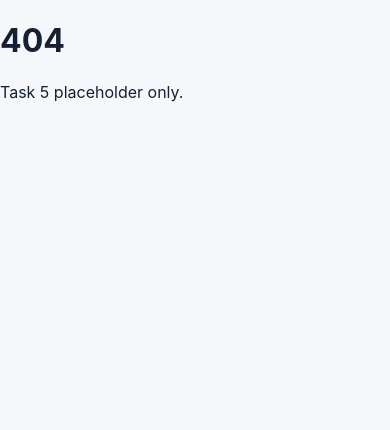
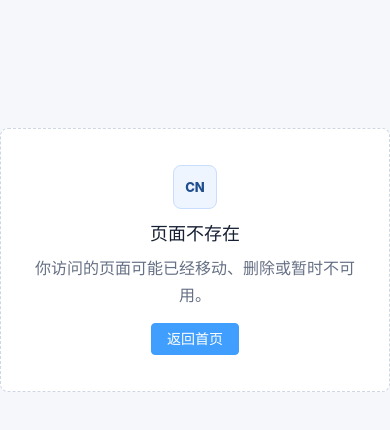
Before and after one commit to tianpeng-dev/CodeNest, a Vue app: page /404 in a window 390 px wide. Before the commit this address had no page. Shown: the top 430 px of the page. Built offline with nearby package versions, Linux system fonts and the light colour scheme; what axios-mock-adapter would draw is missing.

Commit message:
test: add responsive smoke verification

```diff
--- a/src/app/head.ts
+++ b/src/app/head.ts
@@ -3,7 +3,7 @@ const siteName = 'CodeNest';
 export function setPageTitle(title?: string) {
   if (typeof document === 'undefined') return;
 
-  document.title = title ? `${title} | ${siteName}` : siteName;
+  document.title = title ? `${title} - ${siteName}` : siteName;
 }
 
 export function setPageDescription(description: string) {
--- a/src/app/router.ts
+++ b/src/app/router.ts
@@ -1,11 +1,12 @@
 import { createRouter, createWebHistory } from 'vue-router';
 import { canAccessRoute, type RouteAccess } from './permissions';
-import { setPageTitle } from './head';
+import { setPageDescription, setPageTitle } from './head';
 import { useAuthStore } from '@/stores/auth.store';
 
 declare module 'vue-router' {
   interface RouteMeta {
     access?: RouteAccess;
+    description?: string;
     title?: string;
   }
 }
@@ -30,25 +31,41 @@ export const router = createRouter({
           path: '',
           name: 'home',
           component: () => import('@/pages/public/HomePage.vue'),
-          meta: { access: 'public', title: '首页' },
+          meta: {
+            access: 'public',
+            title: '首页',
+            description: 'CodeNest 技术社区首页，发现推荐博客、热门讨论和创作者内容。',
+          },
         },
         {
           path: 'search',
           name: 'search',
           component: () => import('@/pages/public/SearchPage.vue'),
-          meta: { access: 'public', title: '搜索' },
+          meta: {
+            access: 'public',
+            title: '搜索',
+            description: '搜索 CodeNest 技术文章、分类和社区讨论。',
+          },
         },
         {
           path: 'category/:slug',
           name: 'category',
           component: () => import('@/pages/public/CategoryPage.vue'),
-          meta: { access: 'public', title: '分类' },
+          meta: {
+            access: 'public',
+            title: '分类',
+            description: '浏览 CodeNest 分类频道下的精选技术内容。',
+          },
         },
         {
           path: 'post/:id',
           name: 'post-detail',
           component: () => import('@/pages/public/PostDetailPage.vue'),
-          meta: { access: 'public', title: '帖子详情' },
+          meta: {
+            access: 'public',
+            title: '帖子详情',
+            description: '阅读 CodeNest 技术文章详情、评论和作者动态。',
+          },
         },
         {
           path: 'u/:id',
@@ -166,7 +183,11 @@ export const router = createRouter({
       path: '/login',
       name: 'login',
       component: () => import('@/pages/auth/LoginPage.vue'),
-      meta: { access: 'public', title: '登录' },
+      meta: {
+        access: 'public',
+        title: '登录',
+        description: '登录 CodeNest，进入创作中心、通知和私信。',
+      },
     },
     {
       path: '/register',
@@ -184,7 +205,11 @@ export const router = createRouter({
       path: '/404',
       name: 'not-found',
       component: () => import('@/pages/errors/NotFoundPage.vue'),
-      meta: { access: 'public', title: '页面不存在' },
+      meta: {
+        access: 'public',
+        title: '页面不存在',
+        description: '当前 CodeNest 页面不存在或已经移动。',
+      },
     },
     {
       path: '/:pathMatch(.*)*',
@@ -223,4 +248,7 @@ router.beforeEach(async (to) => {
 
 router.afterEach((to) => {
   setPageTitle(to.meta.title);
+  setPageDescription(
+    to.meta.description ?? 'CodeNest 技术社区，连接创作者、读者与高质量技术讨论。',
+  );
 });
--- a/src/layouts/AdminLayout.vue
+++ b/src/layouts/AdminLayout.vue
@@ -77,7 +77,7 @@ const displayName = computed(() => authStore.currentUser?.displayName ?? '管理
   padding: 28px;
 }
 
-@media (max-width: 760px) {
+@media (max-width: 900px) {
   .admin-layout {
     display: block;
   }
--- a/src/layouts/UserCenterLayout.vue
+++ b/src/layouts/UserCenterLayout.vue
@@ -68,7 +68,7 @@ const activePath = computed(() => route.path);
   padding: 28px;
 }
 
-@media (max-width: 760px) {
+@media (max-width: 900px) {
   .creator-layout {
     display: block;
   }
--- a/src/modules/admin/AdminTablePage.vue
+++ b/src/modules/admin/AdminTablePage.vue
@@ -152,8 +152,9 @@ watch(
         </template>
       </el-table-column>
 
-      <el-table-column v-if="actions.length" label="操作" width="210" fixed="right">
+      <el-table-column v-if="actions.length" label="操作" min-width="210">
         <template #default="{ row }">
+          <div class="admin-table-page__actions">
             <el-button
               v-for="action in actions"
               :key="action.label"
@@ -164,6 +165,7 @@ watch(
             >
               {{ action.label }}
             </el-button>
+          </div>
         </template>
       </el-table-column>
     </el-table>
@@ -216,6 +218,16 @@ watch(
   width: 100%;
 }
 
+.admin-table-page__actions {
+  display: flex;
+  flex-wrap: wrap;
+  gap: 8px;
+}
+
+.admin-table-page__actions :deep(.el-button) {
+  margin-left: 0;
+}
+
 .admin-table-page__footer {
   display: flex;
   align-items: center;
--- a/src/pages/creator/CreatorCommentsPage.vue
+++ b/src/pages/creator/CreatorCommentsPage.vue
@@ -70,9 +70,11 @@ onMounted(loadComments);
         <el-table-column label="时间" width="150">
           <template #default="{ row }">{{ formatDate(row.createdAt) }}</template>
         </el-table-column>
-        <el-table-column label="操作" width="110" fixed="right">
+        <el-table-column label="操作" min-width="110">
           <template #default="{ row }">
-            <el-button text type="danger" @click="removeComment(row)">删除</el-button>
+            <div class="table-actions">
+              <el-button text type="danger" @click="removeComment(row)">删除</el-button>
+            </div>
           </template>
         </el-table-column>
       </el-table>
@@ -144,6 +146,16 @@ onMounted(loadComments);
   color: #667085;
 }
 
+.table-actions {
+  display: flex;
+  flex-wrap: wrap;
+  gap: 8px;
+}
+
+.table-actions :deep(.el-button) {
+  margin-left: 0;
+}
+
 @media (max-width: 700px) {
   .page-header {
     align-items: flex-start;
--- a/src/pages/creator/CreatorPostsPage.vue
+++ b/src/pages/creator/CreatorPostsPage.vue
@@ -108,8 +108,9 @@ onMounted(loadPosts);
         <el-table-column label="更新" width="130">
           <template #default="{ row }">{{ formatDate(row.updatedAt) }}</template>
         </el-table-column>
-        <el-table-column label="操作" width="160" fixed="right">
+        <el-table-column label="操作" min-width="160">
           <template #default="{ row }">
+            <div class="table-actions">
               <RouterLink v-if="row.status !== 'deleted'" :to="`/post/${row.id}`">
                 <el-button text :icon="View">查看</el-button>
               </RouterLink>
@@ -122,6 +123,7 @@ onMounted(loadPosts);
               >
                 删除
               </el-button>
+            </div>
           </template>
         </el-table-column>
       </el-table>
@@ -227,6 +229,16 @@ onMounted(loadPosts);
   font-size: 13px;
 }
 
+.table-actions {
+  display: flex;
+  flex-wrap: wrap;
+  gap: 8px;
+}
+
+.table-actions :deep(.el-button) {
+  margin-left: 0;
+}
+
 @media (max-width: 700px) {
   .page-header,
   .posts-summary {
--- a/src/pages/errors/ForbiddenPage.vue
+++ b/src/pages/errors/ForbiddenPage.vue
@@ -1,6 +1,17 @@
+<script setup lang="ts">
+import ForbiddenState from '@/components/ForbiddenState.vue';
+</script>
+
 <template>
-  <main class="placeholder-page">
-    <h1>403</h1>
-    <p>Task 5 placeholder only.</p>
+  <main class="error-page">
+    <ForbiddenState />
   </main>
 </template>
+
+<style scoped>
+.error-page {
+  display: grid;
+  min-height: min(520px, calc(100vh - 160px));
+  place-items: center;
+}
+</style>
--- a/src/pages/errors/NotFoundPage.vue
+++ b/src/pages/errors/NotFoundPage.vue
@@ -1,6 +1,24 @@
+<script setup lang="ts">
+import { useRouter } from 'vue-router';
+import EmptyState from '@/components/EmptyState.vue';
+
+const router = useRouter();
+</script>
+
 <template>
-  <main class="placeholder-page">
-    <h1>404</h1>
-    <p>Task 5 placeholder only.</p>
+  <main class="error-page">
+    <EmptyState title="页面不存在" description="你访问的页面可能已经移动、删除或暂时不可用。">
+      <template #action>
+        <el-button type="primary" @click="router.push('/')">返回首页</el-button>
+      </template>
+    </EmptyState>
   </main>
 </template>
+
+<style scoped>
+.error-page {
+  display: grid;
+  min-height: min(520px, calc(100vh - 160px));
+  place-items: center;
+}
+</style>
--- a/src/pages/public/HomePage.vue
+++ b/src/pages/public/HomePage.vue
@@ -816,15 +816,18 @@ onMounted(() => {
   }
 }
 
+@media (max-width: 768px) {
+  .home-page__left,
+  .home-page__right,
+  .stats-grid {
+    grid-template-columns: 1fr;
+  }
+}
+
 @media (max-width: 560px) {
   .portal-surface,
   .side-section {
     padding: 12px;
-  }
-
-  .home-page__left,
-  .stats-grid {
-    grid-template-columns: 1fr;
   }
 
   .headline-block {
--- a/src/pages/public/PostDetailPage.vue
+++ b/src/pages/public/PostDetailPage.vue
@@ -328,7 +328,7 @@ watch(
   background: transparent;
 }
 
-@media (max-width: 980px) {
+@media (max-width: 900px) {
   .post-detail-page {
     grid-template-columns: 1fr;
   }
--- a/vitest.config.ts
+++ b/vitest.config.ts
@@ -13,6 +13,7 @@ export default defineConfig({
     environment: 'jsdom',
     globals: true,
     css: true,
+    exclude: ['**/node_modules/**', '**/dist/**', 'tests/e2e/**'],
     setupFiles: ['./tests/setup.ts'],
   },
 });
```
Also changed, not shown: 1 other file (tests, documents, lock files or other folders). Lines whose indentation alone changed are shown as unchanged.
